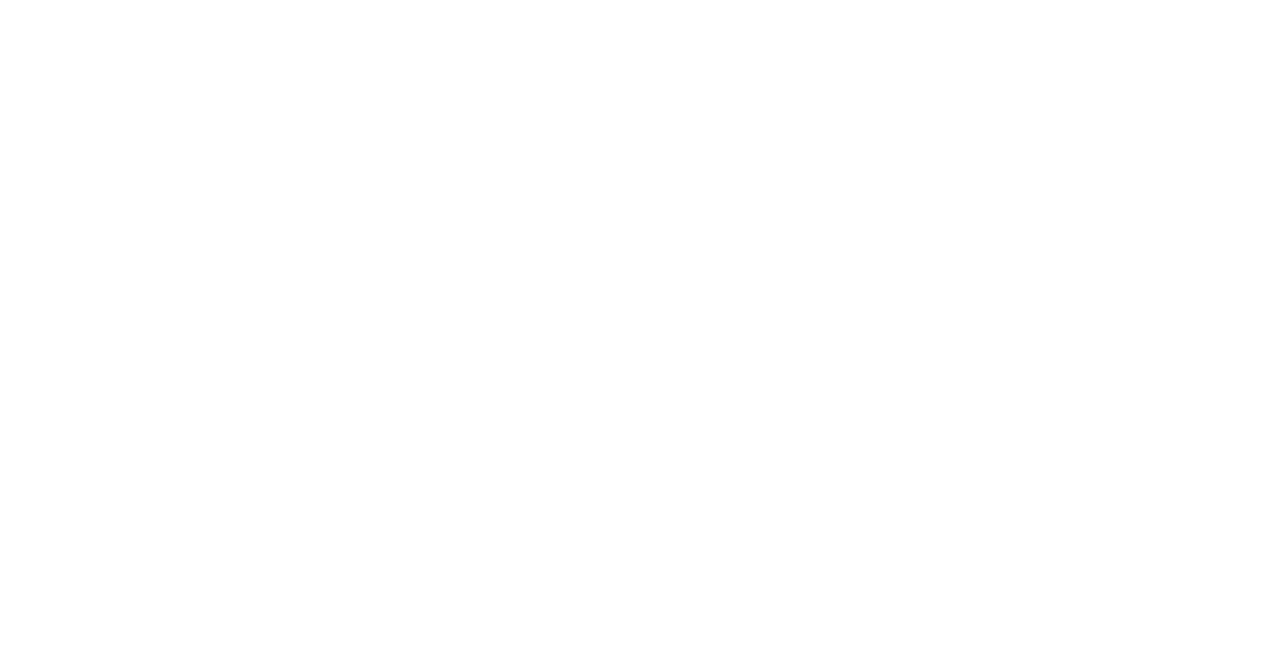
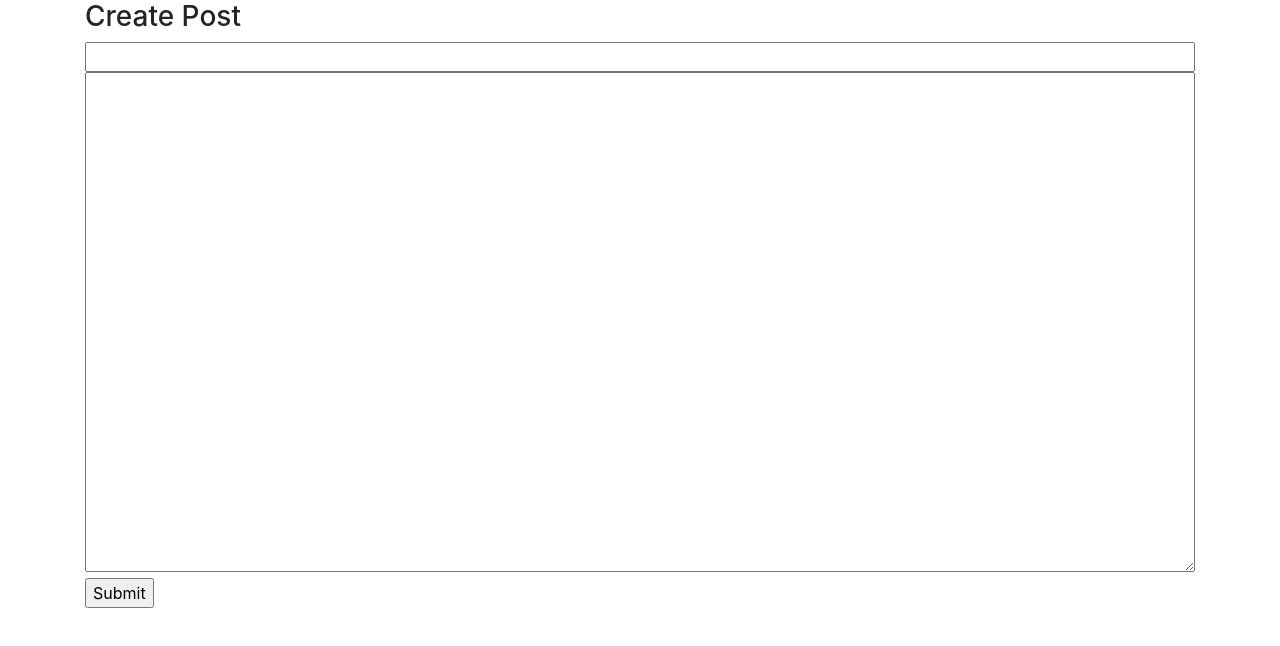
Before and after one commit to seoa1/Rate-My-Opinion, a React (Create React App) app: page /posts/create in a window 1280 px wide. Shown: the top 646 px of the page. Built offline with nearby package versions, Linux system fonts and the light colour scheme.

Commit message:
added post creation

```diff
--- a/src/App.js
+++ b/src/App.js
@@ -3,7 +3,8 @@
 import React, { Component } from 'react';
 import Home from "./components/home.component.js";
 import Login from "./components/login.component.js";
-import CreateUser  from "./components/user.create.component"
+import CreateUser  from "./components/user.create.component";
+import CreatePost from "./components/post.create.component";
 
 export default class App extends Component {
   constructor(props) {
@@ -24,6 +25,7 @@
           <Route path="/" exact={true} component={Home}/>
           <Route path="/login" component={Login}/>
           <Route path="/user/create" component={CreateUser}/>
+          <Route path="/posts/create" component={CreatePost}/>
         </div>
       </Router>
     );
--- a/src/components/home.component.js
+++ b/src/components/home.component.js
@@ -26,6 +26,7 @@
     logout(e) {
         e.preventDefault();
         localStorage.setItem('token', '');
+        localStorage.setItem('userid', '');
         window.location = '/';
     }
 
@@ -34,6 +35,8 @@
             <div>
                 Hello<br/>
                 <Link to="/" onClick={this.logout}>Logout</Link>
+                <br/>
+                <Link to="/posts/create">Create Post</Link>
             </div>
         )
     }
--- a/src/components/login.component.js
+++ b/src/components/login.component.js
@@ -40,6 +40,7 @@
         axios.post("user/login", login)
             .then(res => {
                 localStorage.setItem('token', res.data.token);
+                localStorage.setItem('userid', res.data.id);
                 window.location = '/';
             })
             .catch(err => {
@@ -62,7 +63,7 @@
                     <input type="text" password="password" name="password" value={this.state.password} onChange={this.onChangePassword}/><br/>
                     <input type="submit" value="Submit"/>
                 </form>
-                {this.state.incorrect ? <p><br/>User not found!</p> : <p><br/><br/></p>}
+                {this.state.incorrect ? <p style={{color: "red"}}><br/>User not found!</p> : <p><br/><br/></p>}
                 <Link to="/user/create" className="nav-link">Create User</Link>
                 <Link exact="true" to="/" className="nav-link">Home</Link>
             </div>
--- /dev/null
+++ b/src/components/post.create.component.js
@@ -0,0 +1,57 @@
+import React, {Component} from 'react';
+import axios from 'axios';
+
+export default class CreatePost extends Component {
+    constructor(props) {
+        super(props);
+
+        this.state = {
+            post_title: "",
+            post_body : ""
+        }
+
+        this.create = this.create.bind(this);
+        this.onChangePostBody = this.onChangePostBody.bind(this);
+        this.onChangePostTitle = this.onChangePostTitle.bind(this);
+    }
+
+    create(e) {
+        e.preventDefault();
+        const input = {
+            id: localStorage.getItem('userid'),
+            title: this.state.post_title,
+            body: this.state.post_body
+        }
+        axios.post("posts/create", input)
+            .then(res => {
+                console.log(res);
+                window.location = '/';
+            })
+            .catch(err => console.log(err));
+    }
+
+    onChangePostTitle(e) {
+        this.setState({
+            post_title: e.target.value
+        })
+    }
+
+    onChangePostBody(e) {
+        this.setState({
+            post_body: e.target.value
+        })
+    }
+
+    render() {
+        return (
+            <div>
+                <h3>Create Post</h3>
+                <form onSubmit={this.create}>
+                    <input style={{width: "100%"}} type="text" id="post_title" name="post_title" value={this.state.post_title} onChange={this.onChangePostTitle}/><br/>
+                    <textarea style={{width: "100%", height: "500px"}} type="text" id="post_body" name="post_body" value={this.state.post_body} onChange={this.onChangePostBody}/><br/>
+                    <input type="submit" value="Submit"/>
+                </form>
+            </div>
+        )
+    }
+}
```
Also changed, not shown: 2 other files (tests, documents, lock files or other folders).
